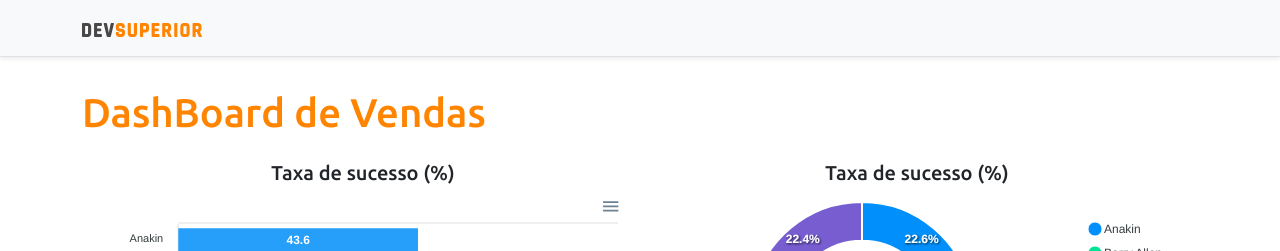
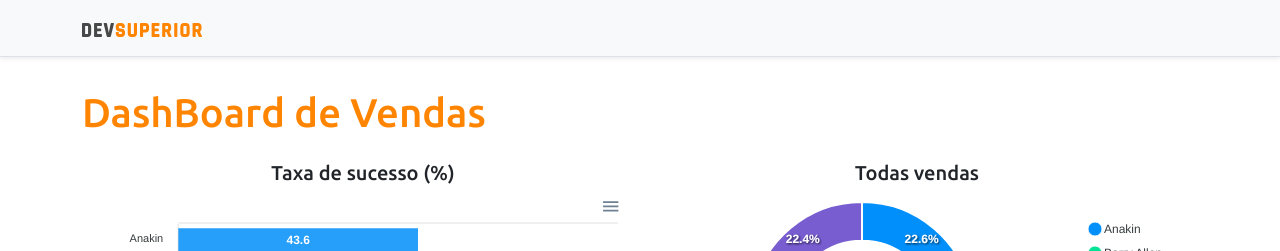
Before and after one commit to Lordzaque/projeto-sds3, a React (Create React App) app in the folder frontend/: page / in a window 1280 px wide. Shown: the top 251 px of the page. Built offline with nearby package versions, Linux system fonts and the light colour scheme.

Commit message:
Erro atualizado

```diff
--- a/frontend/src/App.tsx
+++ b/frontend/src/App.tsx
@@ -17,7 +17,7 @@ function App() {
             <BarChart />
           </div>
           <div className="col-sm-6">
-            <h5 className="text-center text-secundary">Taxa de sucesso (%)</h5>
+            <h5 className="text-center text-secundary">Todas vendas</h5>
           <DonutChart />
         </div>
       </div>
@@ -31,6 +31,7 @@ function App() {
     <Footer />
     </>
   );
+
 }
 
 export default App;
```
Lines whose indentation alone changed are shown as unchanged.
